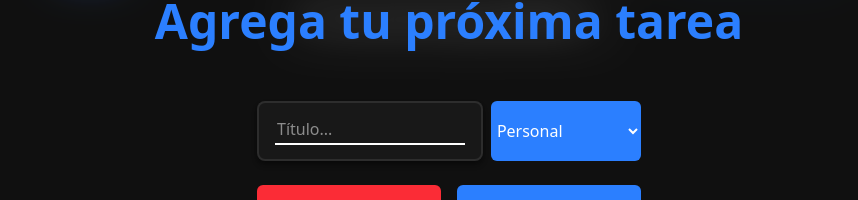
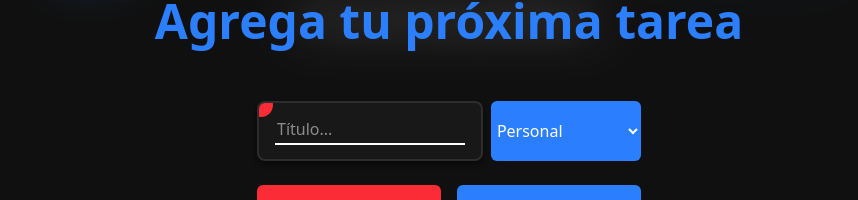
Before and after one commit to RomaanDeRose/todo-list, a React (Vite) app: page / in a window 1280 px wide. Both pictures are taken after a click on the button 281 px from the left and 229 px from the top of the page. Shown: the part 285-485 px from the top of the page, without its empty margins (191-1049 px from the left). Built offline with nearby package versions, Linux system fonts and the light colour scheme.

Commit message:
actualizar componentes para usar colorCategory en la visualización de tareas

```diff
--- a/src/App.jsx
+++ b/src/App.jsx
@@ -2,7 +2,6 @@ import { useContext, useEffect, useState } from "react";
 import { TasksContext } from "./context/TasksContext";
 import { Toaster } from "react-hot-toast";
 import { LuPlus } from "react-icons/lu";
-import "./App.css";
 import Tasks from "./components/Tasks";
 import FormTask from "./components/FormTask";
 
--- a/src/components/FormTask.jsx
+++ b/src/components/FormTask.jsx
@@ -1,5 +1,6 @@
 import { useContext, useState } from "react";
 import { TasksContext } from "../context/TasksContext";
+import { colorCategory } from "../utils/colorCategory";
 
 function FormTask({ open }) {
   const { addTask } = useContext(TasksContext);
@@ -28,7 +29,12 @@ function FormTask({ open }) {
       </h2>
       <form onSubmit={handleSubmit} className="w-sm">
         <div className="w-full flex gap-2">
-          <div className="w-[60%] bg-[#181818] flex justify-between items-center gap-2 px-4 py-3.5 rounded-lg border-2 border-[#dddddd]/10 shadow-md shadow-black/30 overflow-hidden">
+          <div className="relative w-[60%] bg-[#181818] flex justify-between items-center gap-2 px-4 py-3.5 rounded-lg border-2 border-[#dddddd]/10 shadow-md shadow-black/30 overflow-hidden">
+            <div
+              className={`absolute -top-2.5 -left-2.5 w-6 h-6 rounded-full ${colorCategory(
+                category
+              )}`}
+            ></div>
             <input
               type="text"
               placeholder="Título..."
@@ -48,7 +54,7 @@ function FormTask({ open }) {
           >
             <option value="Personal">Personal</option>
             <option value="Trabajo">Trabajo</option>
-            <option value="Estudio">Estudio</option>
+            <option value="Estudios">Estudios</option>
             <option value="Deporte">Deporte</option>
             <option value="Entretenimiento">Entretenimiento</option>
             <option value="Otra">Otra</option>
--- a/src/components/Task.jsx
+++ b/src/components/Task.jsx
@@ -1,9 +1,17 @@
+import { colorCategory } from "../utils/colorCategory";
 import TaskContainer from "./TaskContainer";
 
 function Task({ task, ...props }) {
   return (
     <TaskContainer task={task} {...props}>
-      <p className="mr-4">{task.title}</p>
+      <div
+        className={`absolute -top-2.5 -left-2.5 w-6 h-6 rounded-full ${colorCategory(
+          task.category
+        )}`}
+      ></div>
+      <p className="w-22 truncate mr-4" title={task.title}>
+        {task.title}
+      </p>
     </TaskContainer>
   );
 }
--- a/src/components/TaskContainer.jsx
+++ b/src/components/TaskContainer.jsx
@@ -13,7 +13,6 @@ function TaskContainer({ task, children, idEdit, setIdEdit }) {
         task.id === idEdit && "scale-105"
       }`}
     >
-      <div className="absolute -top-2.5 -left-2.5 w-6 h-6 rounded-full bg-amber-300 "></div>
       {children}
       <div className="flex gap-2.5">
         <Checkbox
```
Also changed, not shown: src/App.css (deleted).
